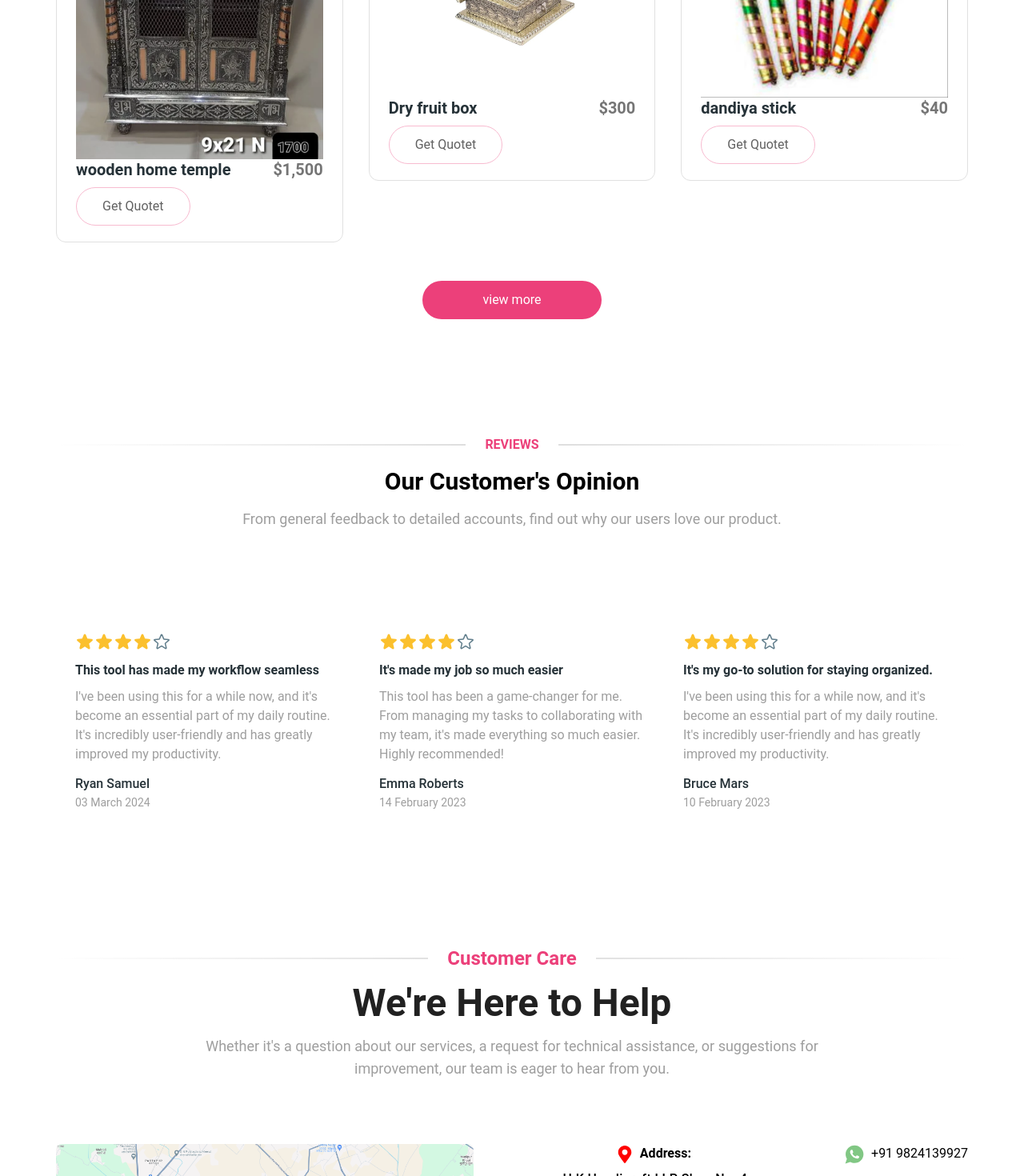
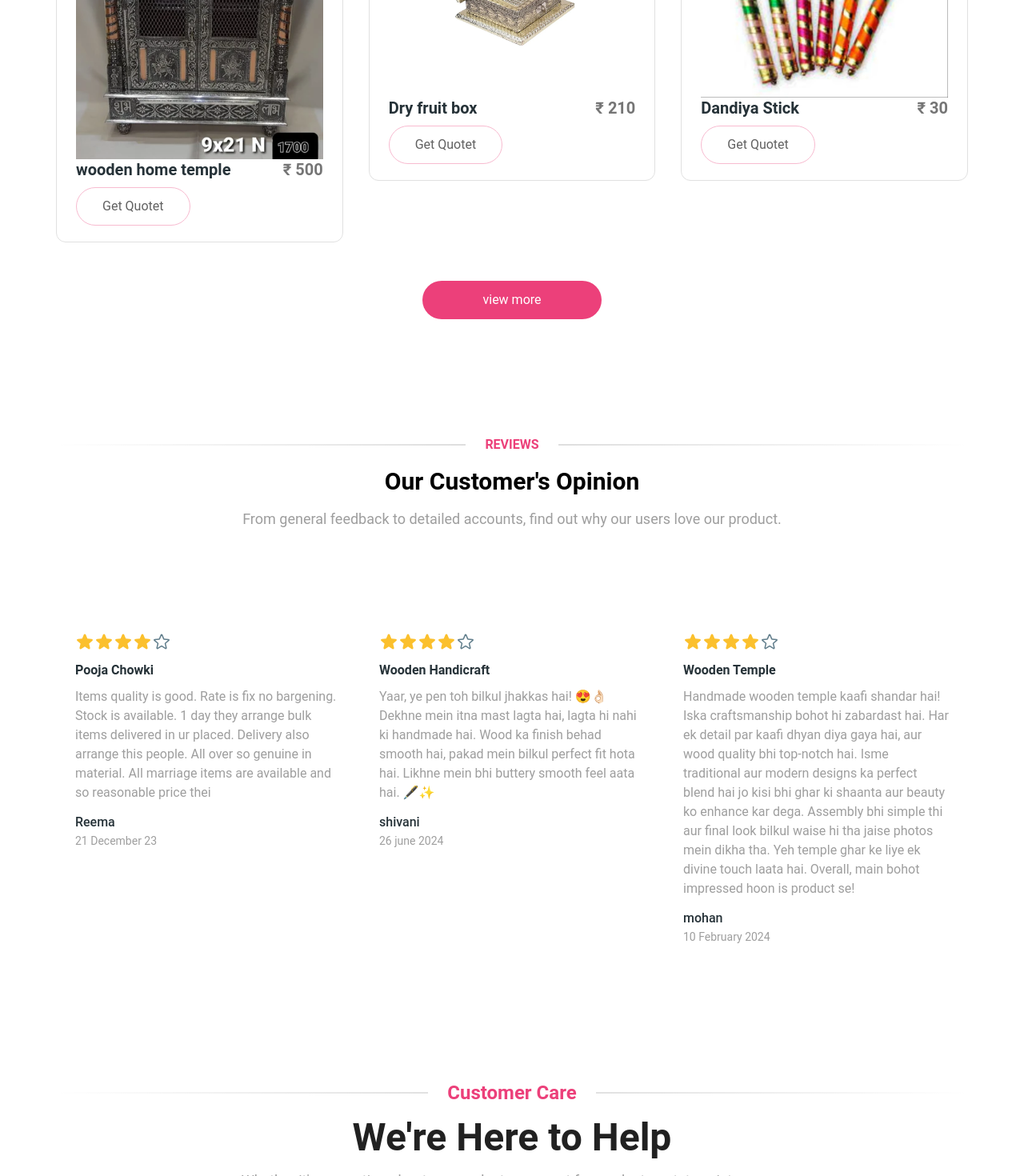
Before and after one commit to indianexport/HK-HandiCraft, a React (Vite) app: page / in a window 1280 px wide. Shown: the part 1480-2950 px from the top of the page at 80% size. Built offline with nearby package versions, Linux system fonts and the light colour scheme.

Commit message:
review update

```diff
--- a/src/components/ContactSection.tsx
+++ b/src/components/ContactSection.tsx
@@ -37,8 +37,8 @@ const ContactSection = () => {
                 </ScrollRevel>
                 <ScrollRevel>
                     <h1 className="mb-10 font-normal !text-lg lg:mb-20 mx-auto max-w-3xl !text-gray-500">
-                        Whether it&apos;s a question about our services, a request for
-                        technical assistance, or suggestions for improvement, our team is
+                        Whether it&apos;s a question about our product, a request for
+                        product quotet assistance, or suggestions for improvement, our team is
                         eager to hear from you.
                     </h1>
                 </ScrollRevel>
--- a/src/components/ProductSection.tsx
+++ b/src/components/ProductSection.tsx
@@ -33,9 +33,7 @@ const ProductSection = () => {
                     </ScrollRevel>
                     <ScrollRevel>
                         <Typography onPointerLeaveCapture={""} placeholder={""} onPointerEnterCapture={""} className="!font-normal text-gray-500 mx-auto max-w-2xl">
-                            Simplify your shopping experience with our intuitive filter system.
-                            Whether you&apos;re looking for specific features, price ranges, or
-                            brands.
+                            Founded in the year 1985, we “H K Handicraft LLP” are a dependable and famous Manufacturer of a broad range of Home Temple, Bangle Box, Dry Fruit Box, etc.
                         </Typography>
                     </ScrollRevel >
                 </div>
--- a/src/components/ReviewSection.tsx
+++ b/src/components/ReviewSection.tsx
@@ -53,25 +53,25 @@ export function CardReview({
 
 const CONTENTS = [
     {
-        title: "This tool has made my workflow seamless",
-        name: "Ryan Samuel",
+        title: "Pooja Chowki",
+        name: "Reema",
         feedback:
-            "I've been using this for a while now, and it's become an essential part of my daily routine. It's incredibly user-friendly and has greatly improved my productivity.",
-        date: "03 March 2024",
+            "Items quality is good. Rate is fix no bargening. Stock is available. 1 day they arrange bulk items delivered in ur placed. Delivery also arrange this people. All over so genuine in material. All marriage items are available and so reasonable price thei",
+        date: "21 December 23",
     },
     {
-        title: "It's made my job so much easier",
-        name: "Emma Roberts",
+        title: "Wooden Handicraft",
+        name: "shivani ",
         feedback:
-            "This tool has been a game-changer for me. From managing my tasks to collaborating with my team, it's made everything so much easier. Highly recommended!",
-        date: "14 February 2023",
+            "Yaar, ye pen toh bilkul jhakkas hai! 😍👌🏻 Dekhne mein itna mast lagta hai, lagta hi nahi ki handmade hai. Wood ka finish behad smooth hai, pakad mein bilkul perfect fit hota hai. Likhne mein bhi buttery smooth feel aata hai. 🖋️✨",
+        date: "26 june 2024",
     },
     {
-        title: "It's my go-to solution for staying organized.",
-        name: "Bruce Mars",
+        title: "Wooden Temple",
+        name: "mohan",
         feedback:
-            "I've been using this for a while now, and it's become an essential part of my daily routine. It's incredibly user-friendly and has greatly improved my productivity.",
-        date: "10 February 2023",
+            "Handmade wooden temple kaafi shandar hai! Iska craftsmanship bohot hi zabardast hai. Har ek detail par kaafi dhyan diya gaya hai, aur wood quality bhi top-notch hai. Isme traditional aur modern designs ka perfect blend hai jo kisi bhi ghar ki shaanta aur beauty ko enhance kar dega. Assembly bhi simple thi aur final look bilkul waise hi tha jaise photos mein dikha tha. Yeh temple ghar ke liye ek divine touch laata hai. Overall, main bohot impressed hoon is product se!",
+        date: "10 February 2024",
     },
 ];
 export function ReviewSection() {
--- a/src/components/ui/ProductCard.tsx
+++ b/src/components/ui/ProductCard.tsx
@@ -34,7 +34,7 @@ export function ProductListCard({
                             {name}
                         </Typography>
                         <div className="mb-5 flex  items-center gap-2">
-                            <a href="https://wa.me/9824139927?text=I%20want%20Best%20Quote%20about%20your%20product" target="_blank" rel="noopener">
+                            <a href={`https://wa.me/9824139927?text=I%20want%20Best%20Quote%20about%20${name}%20product`} target="_blank" rel="noopener">
                                 <button className="group border border-pink-100  hover:text-white relative h-12 overflow-hidden overflow-x-hidden rounded-full bg-neutral-950 px-8 py-2 text-neutral-50"><span className="relative z-10 hover:text-white">Get Quotet</span><span className="absolute inset-0 overflow-hidden rounded-md"><span className="absolute left-0 aspect-square w-full origin-center -translate-x-full rounded-full bg-pink-400  transition-all duration-500 group-hover:-translate-x-0 group-hover:scale-150"></span></span></button>
                             </a>
                         </div>
@@ -56,17 +56,17 @@ const CONTENTS = [
     {
         img: templeImage,
         name: "wooden home temple",
-        price: "$1,500"
+        price: "₹ 500"
     },
     {
         img: dryFruitBox,
         name: "Dry fruit box",
-        price: "$300"
+        price: "₹ 210"
     },
     {
         img: dandiyaStick,
-        name: "dandiya stick",
-        price: "$40"
+        name: "Dandiya Stick",
+        price: "₹ 30"
     },
 ];
 
```
